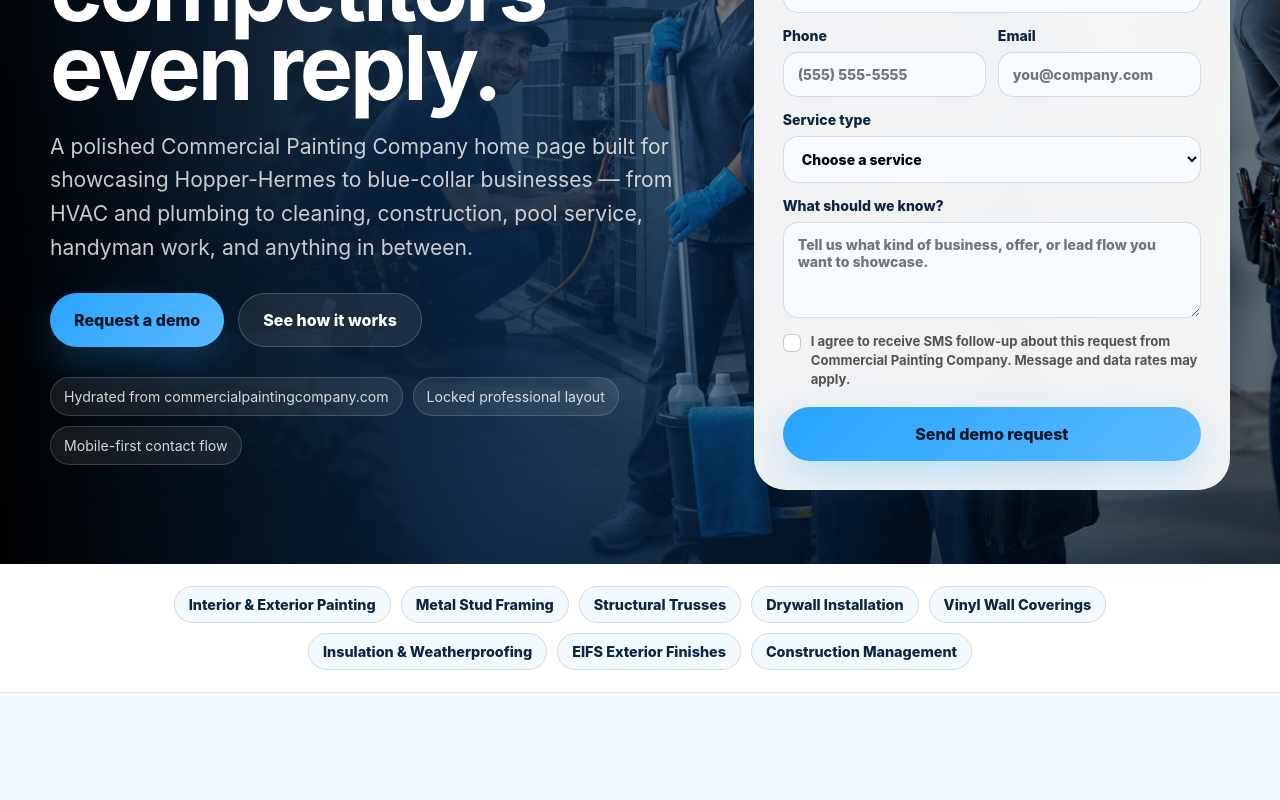
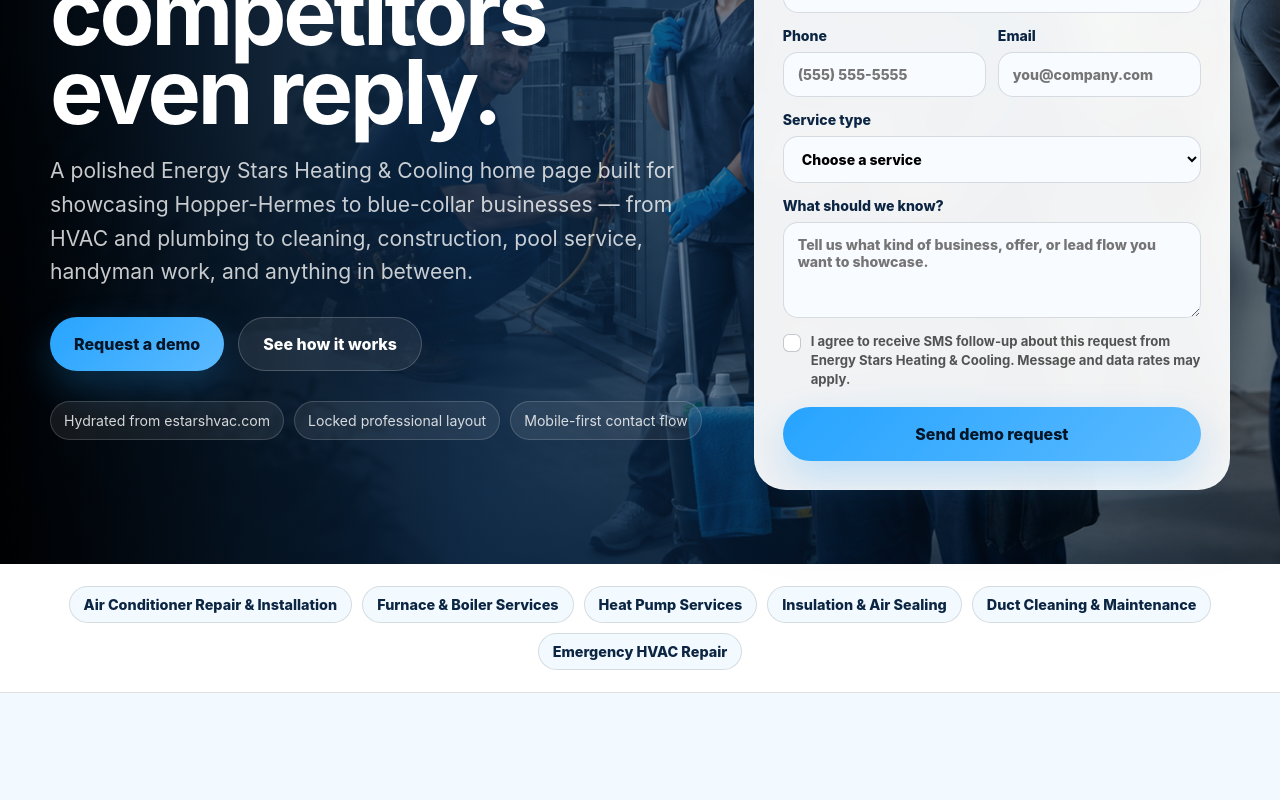
Before and after one commit to SoloRatRacer97/Hermes-Project-X-site, a Next.js app: page / in a window 1280 px wide. Shown: the part 440-1240 px from the top of the page. Built offline with nearby package versions, Linux system fonts and the light colour scheme.

Commit message:
chore: landing site update

```diff
--- a/app/project-x-config.ts
+++ b/app/project-x-config.ts
@@ -65,8 +65,8 @@ function createProjectXTheme({ primary, secondary }: { primary: HexColor; second
 }
 
 export const projectXConfig = {
-  hydratedFrom: "https://commercialpaintingcompany.com/",
-  hydratedAt: "2026-04-29T16:22:18.677Z",
+  hydratedFrom: "https://estarshvac.com/",
+  hydratedAt: "2026-04-29T20:16:42.521Z",
   templateContract: [
     "Keep the section order, component structure, and form fields consistent across instances.",
     "Only business labels, service options, image assets, and form routing should change per business.",
@@ -74,8 +74,8 @@ export const projectXConfig = {
     "Use professional local-service imagery for every instance; do not ship text-only or layout-rebuilt variants.",
   ],
   brand: {
-    name: "Commercial Painting Company",
-    mark: "CP",
+    name: "Energy Stars Heating & Cooling",
+    mark: "ES",
     poweredBy: "Project X by Hopper-Hermes",
     footerDescription: "Fast follow-up interface powered by Hopper-Hermes.",
   },
@@ -85,7 +85,7 @@ export const projectXConfig = {
   }),
   integration: {
     formWebhookUrl: "https://hooks.zapier.com/hooks/catch/26623925/uj1eyis/",
-    formSource: "commercial-painting-company",
+    formSource: "energy-stars-heating-cooling",
   },
   images: {
     hero: "/images/hero-blue-collar-team.png",
@@ -122,17 +122,15 @@ export const projectXConfig = {
     ] satisfies readonly ProjectXCarouselItem[],
   },
   industries: [
-    "Interior & Exterior Painting",
-    "Metal Stud Framing",
-    "Structural Trusses",
-    "Drywall Installation",
-    "Vinyl Wall Coverings",
-    "Insulation & Weatherproofing",
-    "EIFS Exterior Finishes",
-    "Construction Management"
+    "Air Conditioner Repair & Installation",
+    "Furnace & Boiler Services",
+    "Heat Pump Services",
+    "Insulation & Air Sealing",
+    "Duct Cleaning & Maintenance",
+    "Emergency HVAC Repair"
   ],
   proofPoints: [
-    "Hydrated from commercialpaintingcompany.com",
+    "Hydrated from estarshvac.com",
     "Locked professional layout",
     "Mobile-first contact flow",
   ],
```
Also changed, not shown: .deploy-landing.json.
